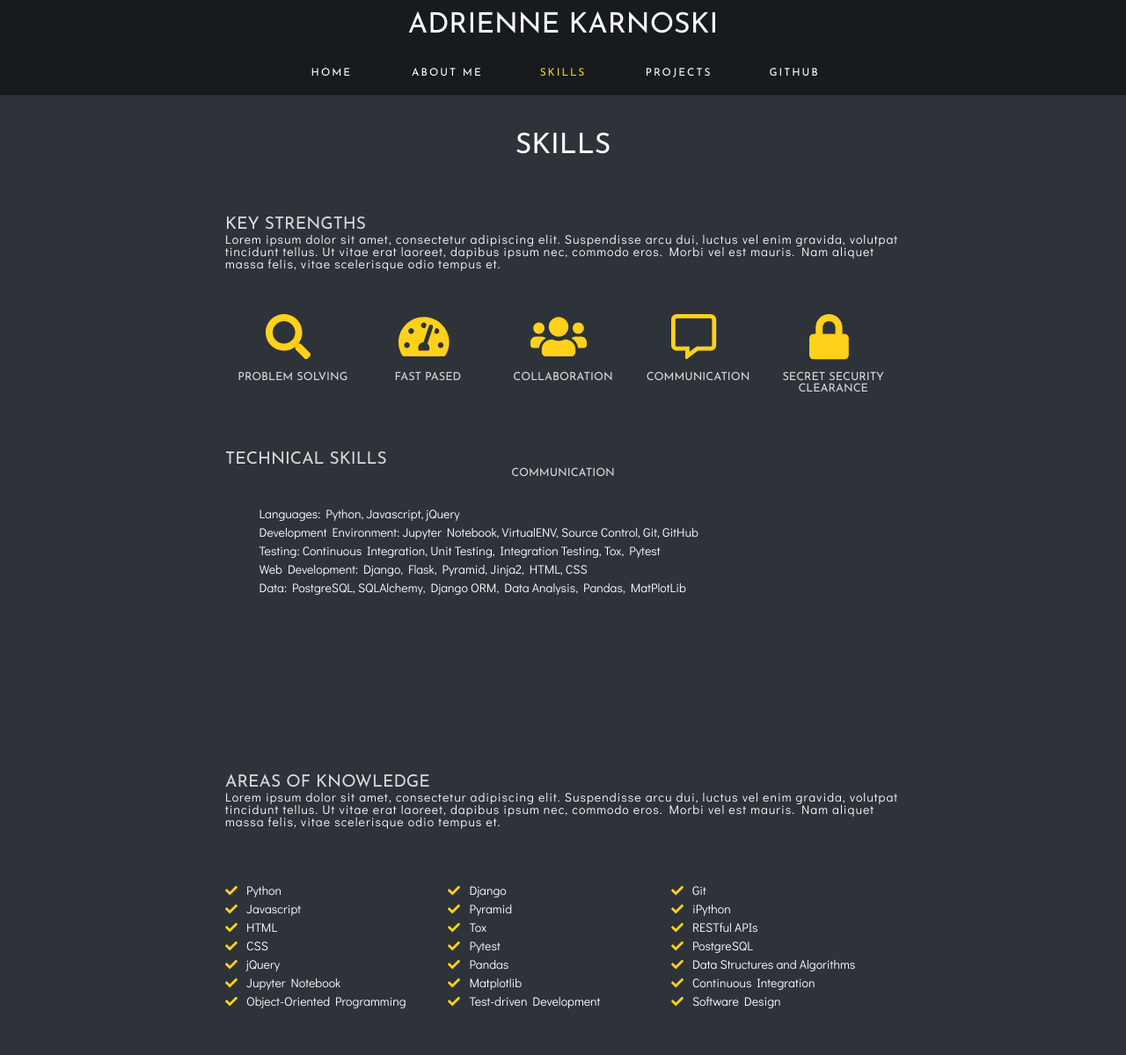
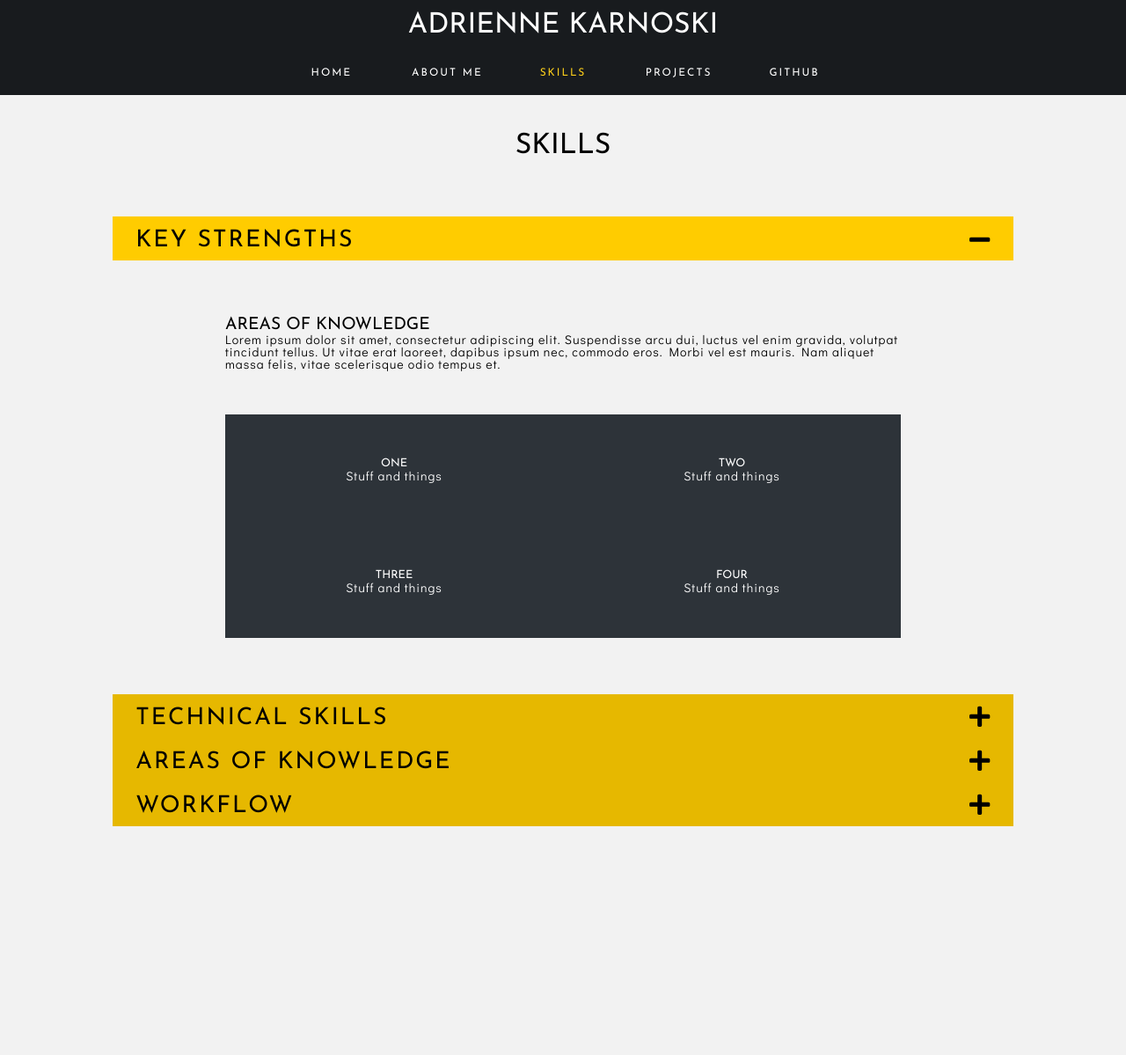
Before and after one commit to adriennekarnoski/symmetrical-potato, a Django app: page /about/skills in a window 1280 px wide. Shown: the whole page at 88% size. After the commit the page ends 939 px from the top, so only its background shows below. Run offline with Django 3.2, Linux system fonts and the light colour scheme; some libraries are stand-ins or nearby versions.

Commit message:
working on design

```diff
--- a/portfolio/about/templates/about/skills.html
+++ b/portfolio/about/templates/about/skills.html
@@ -7,93 +7,152 @@
 {% block content %}
 <section class="page skills">
     <h1 class="heading">Skills</h1>
-    <section class="skills_container cleafix">
+    <button class="accordion clearfix" id="strengths">
+        <span class="accordion_header left">Key Strengths</span>
+        <span class="accordion_icon right">
+            <i class="fas fa-plus hidebutton"></i>
+            <i class="fas fa-minus showbutton"></i>
+        </span>
+    </button>
+    <div class="panel" id="strengthspanel">
+         <section class="skills_container clearfix">
+        <h2 class=sub_heading>Areas of Knowledge</h2>
+        <p>Lorem ipsum dolor sit amet, consectetur adipiscing elit. Suspendisse arcu dui, luctus vel enim gravida, volutpat tincidunt tellus. Ut vitae erat laoreet, dapibus ipsum nec, commodo eros. Morbi vel est mauris. Nam aliquet massa felis, vitae scelerisque odio tempus et.</p>
+        <article class="two_even left blue">
+            <h3 class="title">One</h2>
+            <p class="text_center">Stuff and things</p>
+        </article>
+        <article class="two_even right blue">
+            <h3 class="title">Two</h2>
+            <p class="text_center">Stuff and things</p>
+        </article>
+        <article class="two_even left blue">
+            <h3 class="title">Three</h2>
+            <p class="text_center">Stuff and things</p>
+        </article>
+        <article class="two_even right blue">
+            <h3 class="title">Four</h2>
+            <p class="text_center">Stuff and things</p>
+        </article>
+
+    </section>
+        <!-- <section class="skills_container cleafix">
             <h2 class=sub_heading>Key Strengths</h2>
             <p>Lorem ipsum dolor sit amet, consectetur adipiscing elit. Suspendisse arcu dui, luctus vel enim gravida, volutpat tincidunt tellus. Ut vitae erat laoreet, dapibus ipsum nec, commodo eros. Morbi vel est mauris. Nam aliquet massa felis, vitae scelerisque odio tempus et.</p>
-
-        <article class="five left">
+            <article class="two_even left blue">
                 <h2 class="title"><i class="fas fa-search fa-4x"></i></h2>
                 <h2 class="title">Problem Solving</h2>
             </article>
 
-        <article class="five left">
+            <article class="two_even right blue">
                 <h2 class="title"><i class="fas fa-tachometer-alt fa-4x"></i></h2>
                 <h2 class="title">Fast Pased</h2>
             </article>
 
-        <article class="five left">
+            <article class="two_even left blue">
                 <h2 class="title"><i class="fas fa-users fa-4x"></i></h2>
                 <h2 class="title">Collaboration</h2>
             </article>
 
-        <article class="five left">
+            <article class="two_even right blue">
                 <h2 class="title"><i class="far fa-comment-alt fa-4x"></i></h2>
                 <h2 class="title">Communication</h2>
             </article>
 
-        <article class="five left">
-            <h2 class="title"><i class="fas fa-lock fa-4x"></i></h2>
-            <h2 class="title">Secret Security Clearance</h2>
+        </section> -->
+    </div>
+
+<button class="accordion clearfix" id="technical">
+        <span class="accordion_header left">Technical Skills</span>
+        <span class="accordion_icon right">
+            <i class="fas fa-plus showbutton"></i>
+            <i class="fas fa-minus hidebutton"></i>
+        </span>
+    </button>
+<div class="panel" id="technicalpanel">
+    <section class="skills_container clearfix">
+        <h2 class=sub_heading>Technical Skills</h2>
+        <p>Lorem ipsum dolor sit amet, consectetur adipiscing elit. Suspendisse arcu dui, luctus vel enim gravida, volutpat tincidunt tellus. Ut vitae erat laoreet, dapibus ipsum nec, commodo eros. Morbi vel est mauris. Nam aliquet massa felis, vitae scelerisque odio tempus et.</p>
+        <article class="one">
+           <ul class="skills_list">
+            <li><span class="skills_bold">Languages</span></li>
+            <li>Python, Javascript, jQuery</li>
+            <li><span class="skills_bold">Development Environment</span></li>
+            <li>Jupyter Notebook, VirtualENV, Source Control, Git, GitHub</li>
+            <li><span class="skills_bold">Testing</span></li>
+            <li>Continuous Integration, Unit Testing, Integration Testing, Tox, Pytest</li>
+            <li><span class="skills_bold">Web Development</span></li>
+            <li>Django, Flask, Pyramid, Jinja2, HTML, CSS</li>
+            <li><span class="skills_bold">Data:</span></li>
+            <li>PostgreSQL, SQLAlchemy, Django ORM, Data Analysis, Pandas, MatPlotLib</li>
+           </ul>
         </article>
     </section>
+   </div>
 
-<section class="skills_container clearfix">
-    <h2 class=sub_heading>Technical Skills</h2>
-    <article class="one">
-       <h2 class="title">Communication</h2>
-       <ul class="skills_list">
-        <li>Languages: Python, Javascript, jQuery</li>
-        <li>Development Environment: Jupyter Notebook, VirtualENV, Source Control, Git, GitHub</li>
-        <li>Testing: Continuous Integration, Unit Testing, Integration Testing, Tox, Pytest</li>
-        <li>Web Development: Django, Flask, Pyramid, Jinja2, HTML, CSS</li>
-        <li>Data: PostgreSQL, SQLAlchemy, Django ORM, Data Analysis, Pandas, MatPlotLib</li>
-       </ul>
-
-
-    </article>
-
-</section>
-
+<button class="accordion clearfix" id="knowledge">
+        <span class="accordion_header left">Areas of Knowledge</span>
+        <span class="accordion_icon right">
+            <i class="fas fa-plus showbutton"></i>
+            <i class="fas fa-minus hidebutton"></i>
+        </span>
+    </button>
+<div class="panel" id="knowledgepanel">
     <section class="skills_container clearfix">
         <h2 class=sub_heading>Areas of Knowledge</h2>
         <p>Lorem ipsum dolor sit amet, consectetur adipiscing elit. Suspendisse arcu dui, luctus vel enim gravida, volutpat tincidunt tellus. Ut vitae erat laoreet, dapibus ipsum nec, commodo eros. Morbi vel est mauris. Nam aliquet massa felis, vitae scelerisque odio tempus et.</p>
-        <article class="three left">
+        <article class="two_even left blue">
             <ul class="skills_list">
-
-                <li><i class="fas fa-check"></i>Python</li>
-                <li><i class="fas fa-check"></i>Javascript</li>
-                <li><i class="fas fa-check"></i>HTML</li>
-                <li><i class="fas fa-check"></i>CSS</li>
-                <li><i class="fas fa-check"></i>jQuery</li>
-                <li><i class="fas fa-check"></i>Jupyter Notebook</li>
                 <li><i class="fas fa-check"></i>Object-Oriented Programming</li>
+                <li><i class="fas fa-check"></i>Test-driven Development</li>
+                <li><i class="fas fa-check"></i>RESTful APIs</li>
             </ul>
         </article>
-
-        <article class="three left">
+        <article class="two_even right blue">
             <ul class="skills_list">
-                <li><i class="fas fa-check"></i>Django</li>
-                <li><i class="fas fa-check"></i>Pyramid</li>
-                <li><i class="fas fa-check"></i>Tox</li>
-                <li><i class="fas fa-check"></i>Pytest</li>
-                <li><i class="fas fa-check"></i>Pandas</li>
-                <li><i class="fas fa-check"></i>Matplotlib</li>
-                <li><i class="fas fa-check"></i>Test-driven Development</li>
-            </ul>
-        </article>
-
-        <article class="three left">
-            <ul class="skills_list">
-                <li><i class="fas fa-check"></i>Git</li>
-                <li><i class="fas fa-check"></i>iPython</li>
-                <li><i class="fas fa-check"></i>RESTful APIs</li>
-                <li><i class="fas fa-check"></i>PostgreSQL</li>
                 <li><i class="fas fa-check"></i>Data Structures and Algorithms</li>
                 <li><i class="fas fa-check"></i>Continuous Integration</li>
                 <li><i class="fas fa-check"></i>Software Design</li>
             </ul>
         </article>
-    </section>
 
     </section>
+</div>
+
+<button class="accordion clearfix" id="flow">
+    <span class="accordion_header left">Workflow</span>
+    <span class="accordion_icon right">
+        <i class="fas fa-plus showbutton"></i>
+        <i class="fas fa-minus hidebutton"></i>
+    </span>
+</button>
+<div class="panel" id="flowpanel">
+    <section class="skills_container clearfix">
+        <h2 class=sub_heading>Workflow</h2>
+        <p>Lorem ipsum dolor sit amet, consectetur adipiscing elit. Suspendisse arcu dui, luctus vel enim gravida, volutpat tincidunt tellus. Ut vitae erat laoreet, dapibus ipsum nec, commodo eros. Morbi vel est mauris. Nam aliquet massa felis, vitae scelerisque odio tempus et.</p>
+        <article class="five left">
+                <h2 class="title"><i class="fas fa-tasks fa-4x"></i></h2>
+                <h2 class="skills_bold">Research</h2>
+            </article>
+            <article class="five left">
+                <h2 class="title"><i class="far fa-file-code fa-4x"></i></h2>
+                <h2 class="skills_bold">Plan</h2>
+            </article>
+            <article class="five left">
+                <h2 class="title"><i class="fas fa-flask fa-4x"></i></h2>
+                <h2 class="skills_bold">Test</h2>
+            </article>
+            <article class="five left">
+                <h2 class="title"><i class="fas fa-cogs fa-4x"></i></h2>
+                <h2 class="skills_bold">Build</h2>
+            </article>
+            <article class="five left">
+                <h2 class="title"><i class="fas fa-bug fa-4x"></i></h2>
+                <h2 class="skills_bold">Debug</h2>
+            </article>
+
+    </section>
+</div>
+</section>
+<footer class="gray"></footer>
 {% endblock %}
--- a/portfolio/portfolio/static/css/layout.css
+++ b/portfolio/portfolio/static/css/layout.css
@@ -2,6 +2,11 @@ main {
     width: 100%;
 }
 
+footer {
+    display: block;
+    height: 200px;
+    width: 100%;
+}
 .page {
     height: 100%;
 }
--- a/portfolio/portfolio/static/css/modules.css
+++ b/portfolio/portfolio/static/css/modules.css
@@ -164,9 +164,9 @@
 /*skills*/
 
 .skills {
-    background: #2d3339;
+    background: #f2f2f2;
     padding-top: 150px;
-    color: white;
+    min-height: 100vh;
 }
 
 .skills_container {
@@ -199,13 +199,13 @@
     }
 }
 
-.skills_container h2 {
-    color: #d9d9d9;
+.skills h1 {
+    margin-bottom: 5%;
 }
 
 .skills_list {
     line-height: 1.5em;
-    margin: 4% 0% 20% 0%;
+    margin: 5% 0% 5% 15%;
     font-size: 18px;
 }
 
@@ -217,11 +217,66 @@
     }
 }
 
+.skills_bold {
+    font-size: 1em;
+    text-transform: uppercase;
+    color: #595959;
+    display: inline-block;
+    padding-top: 2%;
+    text-align: center;
+    font-family: 'Josefin Sans', sans-serif;
+}
+
+.skills_container h3 {
+    margin-top: 50px;
+}
 .skills_container .svg-inline--fa {
-    color: #ffd11a;
+    color: #e6b800;
     padding-right: 10px;
 }
 
+.accordion {
+    width: 80%;
+    margin: auto;
+    height: 50px;
+    display: block;
+    background: #e6b800;
+    color: black;
+    border: none;
+    outline: none;
+}
+
+.accordion_header {
+    font-size: 2em;
+    line-height: 2em;
+    padding: 0% 2%;
+    letter-spacing: 2px;
+    text-transform: uppercase;
+    font-family: 'Josefin Sans', sans-serif;
+}
+
+.accordion_icon {
+    font-size: 2em;
+    line-height: 2em;
+    padding: 0% 2%;
+}
+
+.active_panel, .accordion:hover {
+    background: #ffcc00;
+}
+
+.showbutton {
+    display: inline-block;
+}
+
+.hidebutton {
+    display: none;
+}
+
+.panel {
+    display: none;
+    margin-bottom: 5%;
+}
 
 /*education*/
 
@@ -279,7 +334,7 @@
 }
 
 .gray {
-    background: #b3b3b3;
+    background: #f2f2f2;
 }
 .project_h1 {
     text-align: center;
--- a/portfolio/portfolio/static/js/app.js
+++ b/portfolio/portfolio/static/js/app.js
@@ -14,3 +14,16 @@
 // }
 // handleNav()
 // handleProjects()
+
+$(document).ready(function(){
+    $("#strengths").addClass("active_panel")
+    $("#strengthspanel").show()
+    $(".accordion").click(function(){
+        var section = $(this).attr('id')
+        var icons = $(this).find(".accordion_icon")
+        $(this).toggleClass("active_panel")
+        icons.children().toggle()
+        $("#" + section + "panel").slideToggle();
+    });
+
+});
```
Lines whose indentation alone changed are shown as unchanged.
